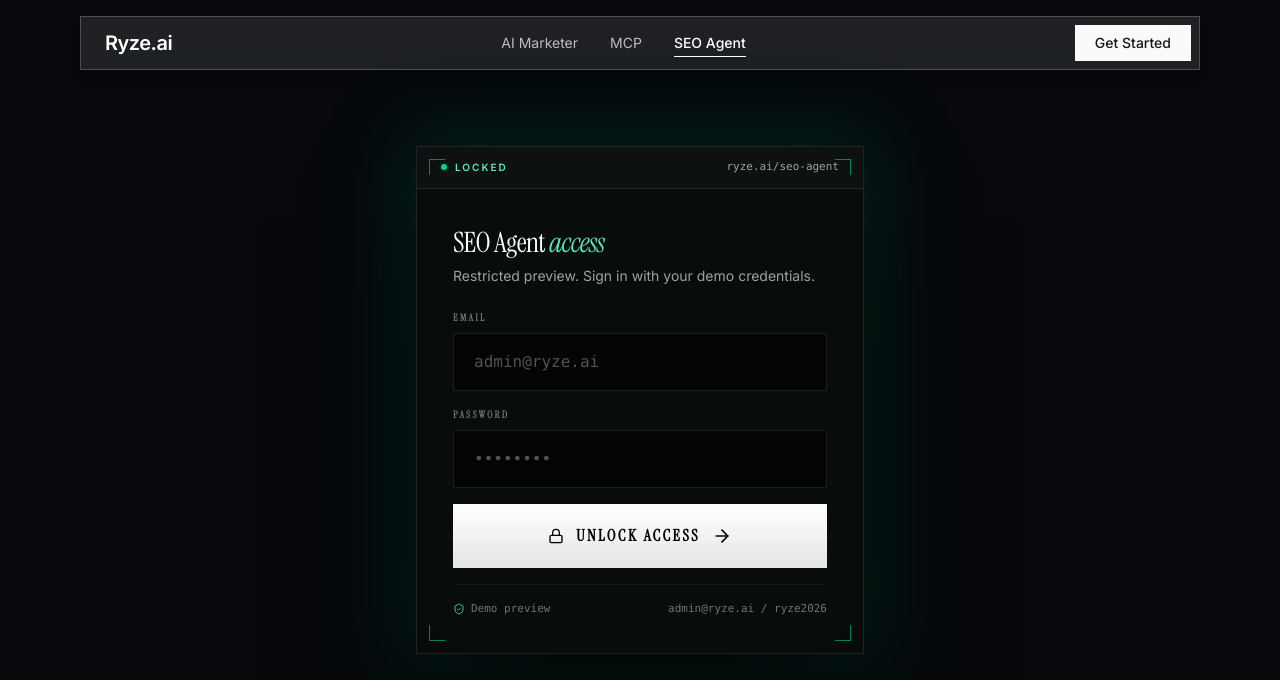
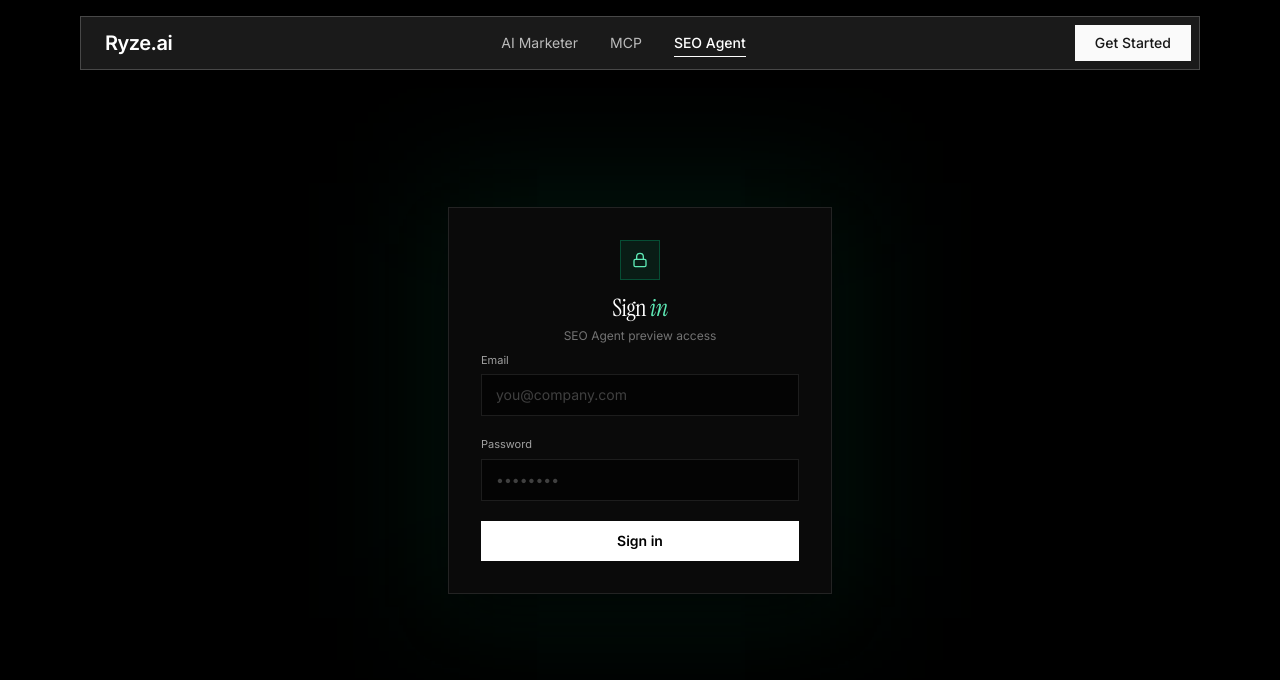
Before and after one commit to GauravShambharkar/RyzeAi, a Next.js app: page /seo-agent in a window 1280 px wide. Shown: the top 680 px of the page. Built offline with nearby package versions, Linux system fonts and the light colour scheme.

Commit message:
feat: implement local authentication gate with login component and hook

```diff
--- a/package.json
+++ b/package.json
@@ -18,7 +18,8 @@
     "react": "^19.2.4",
     "react-dom": "^19.2.4",
     "tailwind-merge": "^3.5.0",
-    "tailwindcss-animate": "^1.0.7"
+    "tailwindcss-animate": "^1.0.7",
+    "zustand": "^5.0.12"
   },
   "devDependencies": {
     "@tailwindcss/postcss": "^4",
--- a/src/features/seo-agent/components/login/Login.tsx
+++ b/src/features/seo-agent/components/login/Login.tsx
@@ -1,152 +1,106 @@
 "use client";
 
-import React, { useState } from "react";
-import { motion } from "framer-motion";
-import { ArrowRight, ShieldCheck, Lock, LogOut } from "lucide-react";
-
-// Hardcoded gate — replace with real auth before going public.
-const VALID_EMAIL = "admin@ryze.ai";
-const VALID_PASSWORD = "ryze2026";
+import React from "react";
+import { Lock, LogOut } from "lucide-react";
+import { useLogin } from "@/features/seo-agent/hooks/login.hook";
 
 export const Login = () => {
-  const [email, setEmail] = useState("");
-  const [password, setPassword] = useState("");
-  const [error, setError] = useState<string | null>(null);
-  const [authed, setAuthed] = useState(false);
-
-  const handleSubmit = (e: React.FormEvent) => {
-    e.preventDefault();
-    if (email.trim().toLowerCase() === VALID_EMAIL && password === VALID_PASSWORD) {
-      setError(null);
-      setAuthed(true);
-    } else {
-      setError("Invalid credentials. Check the demo hint below.");
-    }
-  };
-
-  const handleLogout = () => {
-    setAuthed(false);
-    setEmail("");
-    setPassword("");
-  };
+  const {
+    email,
+    password,
+    error,
+    authed,
+    setEmail,
+    setPassword,
+    handleSubmit,
+    handleLogout,
+  } = useLogin();
 
   return (
-    <section className="min-h-screen flex items-center justify-center bg-[#06080c] text-white px-6 py-32">
-      <motion.div
-        initial={{ opacity: 0, y: 24 }}
-        animate={{ opacity: 1, y: 0 }}
-        transition={{ duration: 0.5 }}
-        className="relative w-full max-w-md"
-      >
-        <div className="absolute -inset-4 bg-emerald-500/15 blur-2xl pointer-events-none" />
+    <section className="min-h-screen flex items-center justify-center bg-black text-white px-6">
+      <div className="relative w-full max-w-sm">
+        {/* Soft emerald glow behind the card */}
+        <div className="absolute -inset-6 bg-emerald-500/10 blur-3xl pointer-events-none" />
 
-        <div className="relative border border-white/10 bg-neutral-950/85 backdrop-blur-xl shadow-[0_50px_120px_-25px_rgba(0,0,0,0.9)] overflow-hidden">
-          <span className="absolute top-3 left-3 w-4 h-4 border-t border-l border-emerald-400/60 pointer-events-none" />
-          <span className="absolute top-3 right-3 w-4 h-4 border-t border-r border-emerald-400/60 pointer-events-none" />
-          <span className="absolute bottom-3 left-3 w-4 h-4 border-b border-l border-emerald-400/60 pointer-events-none" />
-          <span className="absolute bottom-3 right-3 w-4 h-4 border-b border-r border-emerald-400/60 pointer-events-none" />
-
-          <div className="flex items-center justify-between px-6 py-3 border-b border-white/10 bg-white/[0.02]">
-            <span className="inline-flex items-center gap-2 text-[10px] font-semibold uppercase tracking-[0.2em] text-emerald-300">
-              <span className="relative flex w-1.5 h-1.5">
-                <span className="absolute inline-flex h-full w-full rounded-full bg-emerald-400 opacity-75 animate-ping" />
-                <span className="relative inline-flex rounded-full h-1.5 w-1.5 bg-emerald-400" />
-              </span>
-              {authed ? "Authenticated" : "Locked"}
-            </span>
-            <span className="text-[11px] font-mono text-neutral-400">ryze.ai/seo-agent</span>
+        <div className="relative border border-white/10 bg-neutral-950 shadow-2xl shadow-black/60 p-8">
+          {authed ? (
+            <AuthedView email={email} onLogout={handleLogout} />
+          ) : (
+            <form onSubmit={handleSubmit} className="space-y-5">
+              {/* Header */}
+              <div className="flex flex-col items-center text-center space-y-3 mb-2">
+                <div className="h-10 w-10 border border-emerald-500/30 bg-emerald-500/10 flex items-center justify-center text-emerald-300">
+                  <Lock className="w-4 h-4" />
+                </div>
+                <div>
+                  <h1 className="font-display text-2xl text-white tracking-tight">
+                    Sign <span className="italic text-emerald-300">in</span>
+                  </h1>
+                  <p className="text-xs text-neutral-500 mt-1">SEO Agent preview access</p>
+                </div>
               </div>
 
-          <div className="p-8 md:p-9">
-            {authed ? <AuthedView email={email} onLogout={handleLogout} /> : (
-              <form onSubmit={handleSubmit} className="space-y-4">
-                <h1 className="font-display text-2xl md:text-[28px] text-white leading-tight tracking-tight mb-1.5">
-                  SEO Agent <span className="italic text-emerald-300">access</span>
-                </h1>
-                <p className="text-sm text-neutral-400 font-body mb-6">
-                  Restricted preview. Sign in with your demo credentials.
-                </p>
-
+              {/* Email */}
               <div>
-                  <label className="block text-[10px] font-bold mb-2 font-display uppercase tracking-[0.22em] text-neutral-500">
-                    Email
-                  </label>
+                <label className="block text-[11px] text-neutral-400 mb-1.5">Email</label>
                 <input
                   type="email"
                   value={email}
                   onChange={(e) => setEmail(e.target.value)}
-                    placeholder="admin@ryze.ai"
-                    className="w-full bg-black/60 border border-white/10 px-5 py-4 focus:outline-none focus:ring-1 focus:ring-emerald-500/60 focus:border-emerald-500/50 transition-all font-body font-mono text-white placeholder:text-neutral-600"
+                  placeholder="you@company.com"
+                  className="w-full bg-black/60 border border-white/10 px-3.5 py-2.5 text-sm focus:outline-none focus:border-emerald-500/50 focus:ring-1 focus:ring-emerald-500/30 transition-colors placeholder:text-neutral-700"
                   required
                 />
               </div>
 
+              {/* Password */}
               <div>
-                  <label className="block text-[10px] font-bold mb-2 font-display uppercase tracking-[0.22em] text-neutral-500">
-                    Password
-                  </label>
+                <label className="block text-[11px] text-neutral-400 mb-1.5">Password</label>
                 <input
                   type="password"
                   value={password}
                   onChange={(e) => setPassword(e.target.value)}
                   placeholder="••••••••"
-                    className="w-full bg-black/60 border border-white/10 px-5 py-4 focus:outline-none focus:ring-1 focus:ring-emerald-500/60 focus:border-emerald-500/50 transition-all font-body font-mono text-white placeholder:text-neutral-600"
+                  className="w-full bg-black/60 border border-white/10 px-3.5 py-2.5 text-sm focus:outline-none focus:border-emerald-500/50 focus:ring-1 focus:ring-emerald-500/30 transition-colors placeholder:text-neutral-700"
                   required
                 />
               </div>
 
               {error && (
-                  <p className="text-[12px] font-mono text-rose-400 flex items-center gap-2">
-                    <span className="w-1 h-1 bg-rose-400" />
+                <p className="text-xs text-rose-400 flex items-center gap-1.5">
+                  <span className="w-1 h-1 rounded-full bg-rose-400" />
                   {error}
                 </p>
               )}
 
               <button
                 type="submit"
-                  className="relative w-full bg-gradient-to-b from-white to-neutral-200 text-black py-5 font-bold font-display uppercase tracking-[0.15em] flex items-center justify-center gap-3 overflow-hidden transition-all duration-300 hover:-translate-y-0.5 hover:shadow-[0_25px_60px_-12px_rgba(16,185,129,0.7),0_0_0_1px_rgba(16,185,129,0.4)] group"
+                className="w-full bg-white text-black py-2.5 text-sm font-semibold hover:bg-neutral-200 hover:-translate-y-px transition-all"
               >
-                  <span className="relative z-10 flex items-center gap-3">
-                    <Lock className="w-4 h-4" />
-                    Unlock access
-                    <ArrowRight className="w-5 h-5 group-hover:translate-x-1 transition-transform" />
-                  </span>
-                  <span className="absolute inset-0 -translate-x-full group-hover:translate-x-full transition-transform duration-[900ms] ease-out bg-gradient-to-r from-transparent via-white/60 to-transparent pointer-events-none" />
+                Sign in
               </button>
-
-                <div className="mt-4 pt-4 border-t border-white/5 text-[11px] font-mono text-neutral-500 flex items-center justify-between">
-                  <span className="inline-flex items-center gap-1.5">
-                    <ShieldCheck className="w-3 h-3 text-emerald-300/80" />
-                    Demo preview
-                  </span>
-                  <span>
-                    {VALID_EMAIL} / {VALID_PASSWORD}
-                  </span>
-                </div>
             </form>
           )}
         </div>
       </div>
-      </motion.div>
     </section>
   );
 };
 
 const AuthedView = ({ email, onLogout }: { email: string; onLogout: () => void }) => (
-  <div className="space-y-5">
-    <div className="inline-flex items-center gap-2 px-3 py-1 bg-emerald-500/10 border border-emerald-500/25 text-[11px] font-semibold uppercase tracking-[0.2em] text-emerald-300">
-      <span className="w-1.5 h-1.5 rounded-full bg-emerald-400 animate-pulse" />
-      Session active
+  <div className="space-y-4 text-center">
+    <div className="h-10 w-10 mx-auto rounded-full border border-emerald-500/30 bg-emerald-500/10 flex items-center justify-center">
+      <span className="w-2 h-2 rounded-full bg-emerald-400 animate-pulse" />
     </div>
-    <h1 className="font-display text-2xl md:text-[28px] text-white leading-tight tracking-tight">
-      Welcome to the <span className="italic text-emerald-300">SEO Agent</span>
+    <div>
+      <h1 className="font-display text-xl text-white tracking-tight">
+        Welcome <span className="italic text-emerald-300">back</span>
       </h1>
-    <p className="text-sm text-neutral-400 font-body leading-relaxed">
-      Signed in as <span className="text-white font-mono">{email}</span>. The agent dashboard is not built yet — this is the access-gated surface.
-    </p>
+      <p className="text-xs text-neutral-500 mt-1">Signed in as {email}</p>
+    </div>
     <button
       onClick={onLogout}
-      className="inline-flex items-center gap-2 border border-white/10 bg-white/[0.03] text-white/80 px-4 py-2 text-[12px] font-display uppercase tracking-[0.18em] hover:bg-white/[0.06] hover:text-white transition-colors"
+      className="w-full inline-flex items-center justify-center gap-2 border border-white/10 bg-white/[0.03] text-white/80 py-2.5 text-sm hover:bg-white/[0.06] hover:text-white transition-colors"
     >
       <LogOut className="w-3.5 h-3.5" />
       Sign out
--- /dev/null
+++ b/src/features/seo-agent/hooks/login.hook.ts
@@ -0,0 +1,74 @@
+"use client";
+
+import { useEffect, useState, type FormEvent } from "react";
+
+// Hardcoded gate — replace with real auth before going public.
+const VALID_EMAIL = "admin@ryze.ai";
+const VALID_PASSWORD = "ryze2026";
+const STORAGE_KEY = "ryze:seo-agent:auth";
+
+type StoredCreds = { email: string; password: string };
+
+export const useLogin = () => {
+  const [email, setEmail] = useState("");
+  const [password, setPassword] = useState("");
+  const [error, setError] = useState<string | null>(null);
+  const [authed, setAuthed] = useState(false);
+
+  // Restore session from localStorage on mount
+  useEffect(() => {
+    if (typeof window === "undefined") return;
+    const raw = window.localStorage.getItem(STORAGE_KEY);
+    if (!raw) return;
+    try {
+      const stored = JSON.parse(raw) as StoredCreds;
+      if (
+        stored.email?.toLowerCase() === VALID_EMAIL &&
+        stored.password === VALID_PASSWORD
+      ) {
+        setEmail(stored.email);
+        setAuthed(true);
+      } else {
+        window.localStorage.removeItem(STORAGE_KEY);
+      }
+    } catch {
+      window.localStorage.removeItem(STORAGE_KEY);
+    }
+  }, []);
+
+  const handleSubmit = (e: FormEvent) => {
+    e.preventDefault();
+    const cleanEmail = email.trim().toLowerCase();
+    if (cleanEmail === VALID_EMAIL && password === VALID_PASSWORD) {
+      setError(null);
+      setAuthed(true);
+      window.localStorage.setItem(
+        STORAGE_KEY,
+        JSON.stringify({ email: cleanEmail, password })
+      );
+    } else {
+      setError("Incorrect email or password.");
+    }
+  };
+
+  const handleLogout = () => {
+    setAuthed(false);
+    setEmail("");
+    setPassword("");
+    setError(null);
+    if (typeof window !== "undefined") {
+      window.localStorage.removeItem(STORAGE_KEY);
+    }
+  };
+
+  return {
+    email,
+    password,
+    error,
+    authed,
+    setEmail,
+    setPassword,
+    handleSubmit,
+    handleLogout,
+  };
+};
```
Also changed, not shown: 1 other file (tests, documents, lock files or other folders). Lines whose indentation alone changed are shown as unchanged.
